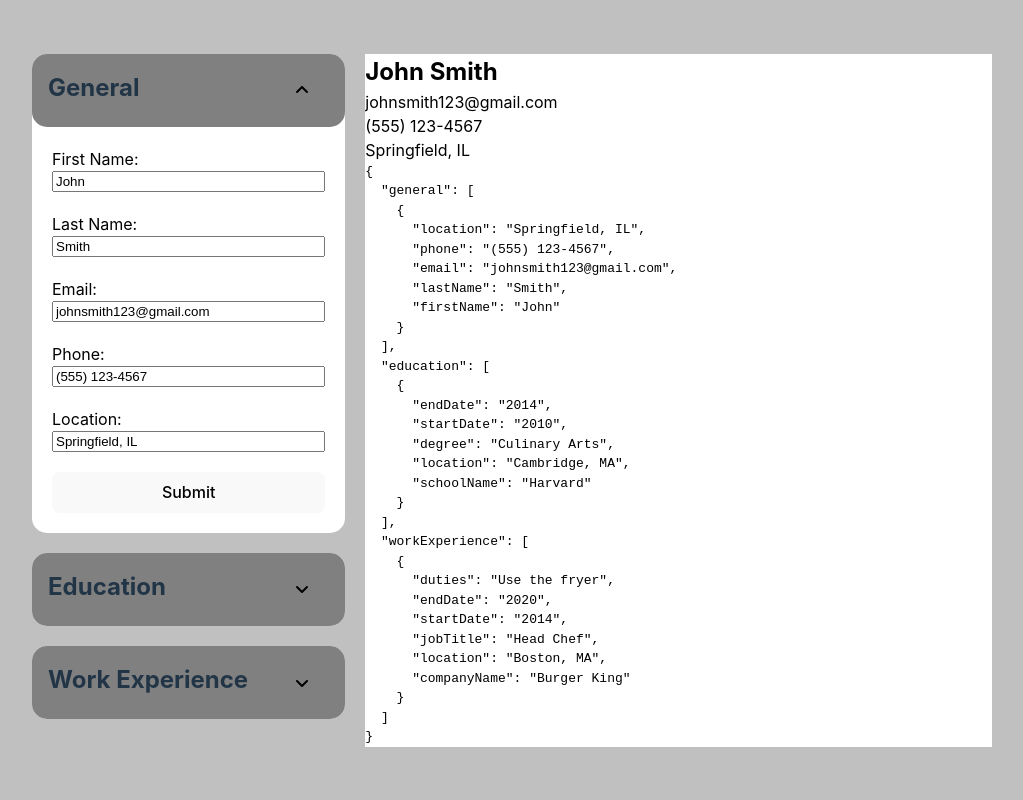
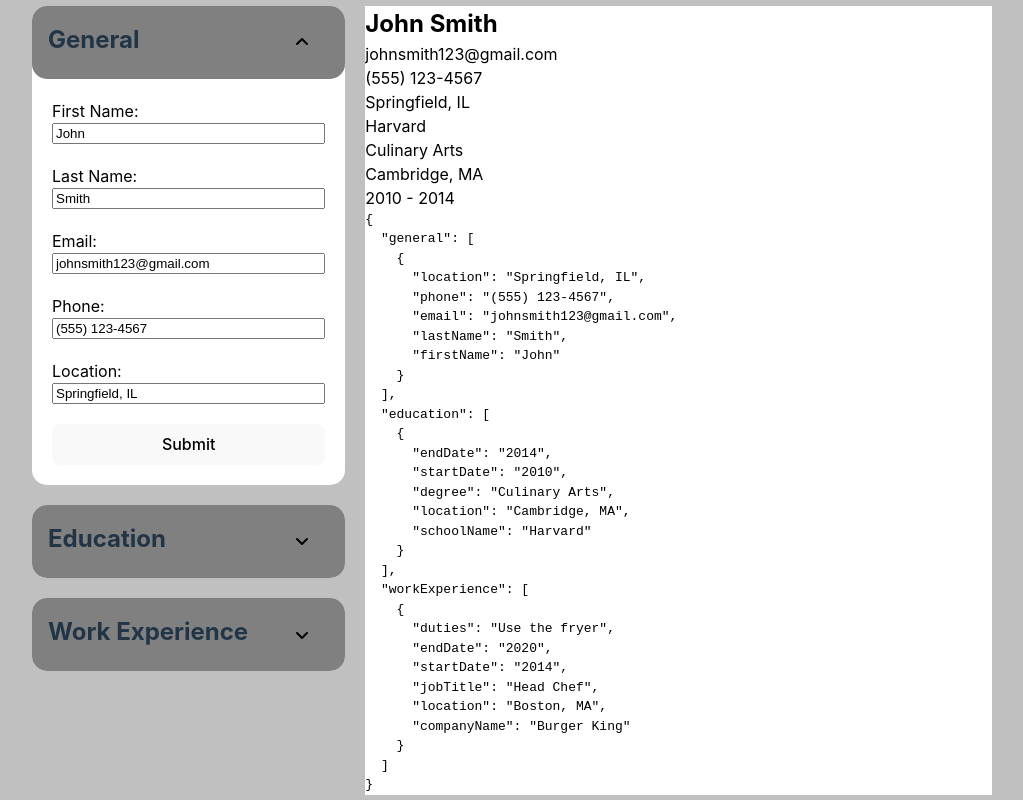
Before and after one commit to djsereno/CV-Application, a React (Vite) app: page / in a window 1280 px wide. Shown: the whole page, without its empty margins (128-1151 px from the left). Built offline with nearby package versions, Linux system fonts and the light colour scheme.

Commit message:
Added Education component

```diff
--- a/src/CV.jsx
+++ b/src/CV.jsx
@@ -1,10 +1,12 @@
 import PropTypes from 'prop-types';
 import General from './General';
+import Education from './Education';
 
 function CvPage({ general, education, workExperience }) {
   return (
     <div id="cv-container">
       <General {...general[0]} />
+      <Education educationData={education} />
       <pre>{JSON.stringify({ general, education, workExperience }, null, 2)}</pre>
     </div>
   );
--- /dev/null
+++ b/src/Education.jsx
@@ -0,0 +1,31 @@
+import PropTypes from 'prop-types';
+
+function Education({ educationData }) {
+  if (educationData.length === 0) return null;
+
+  const content = educationData.map((data, index) => {
+    const { schoolName, degree, location, startDate, endDate } = data;
+    return (
+      <div className="education" key={index}>
+        <div className="schoolAndDegree">
+          <p className="schoolName">{schoolName}</p>
+          <p className="degree">{degree}</p>
+        </div>
+        <div className="locationAndDates">
+          <p className="location">{location}</p>
+          <p className="dates">
+            {startDate} - {endDate}
+          </p>
+        </div>
+      </div>
+    );
+  });
+
+  return <div id="educationSection">{content}</div>;
+}
+
+Education.propTypes = {
+  educationData: PropTypes.array
+};
+
+export default Education;
```
